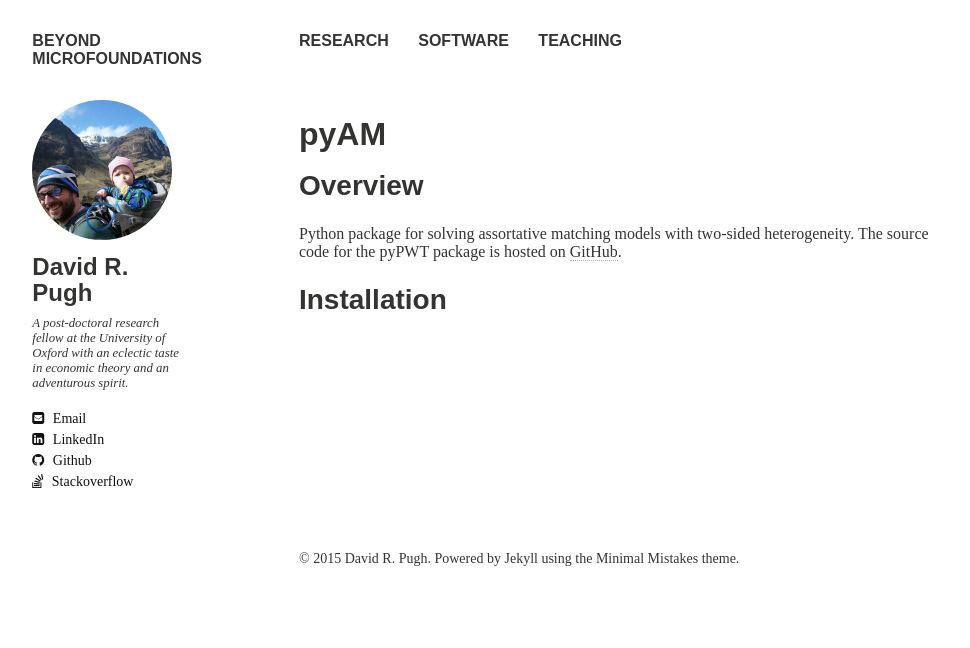
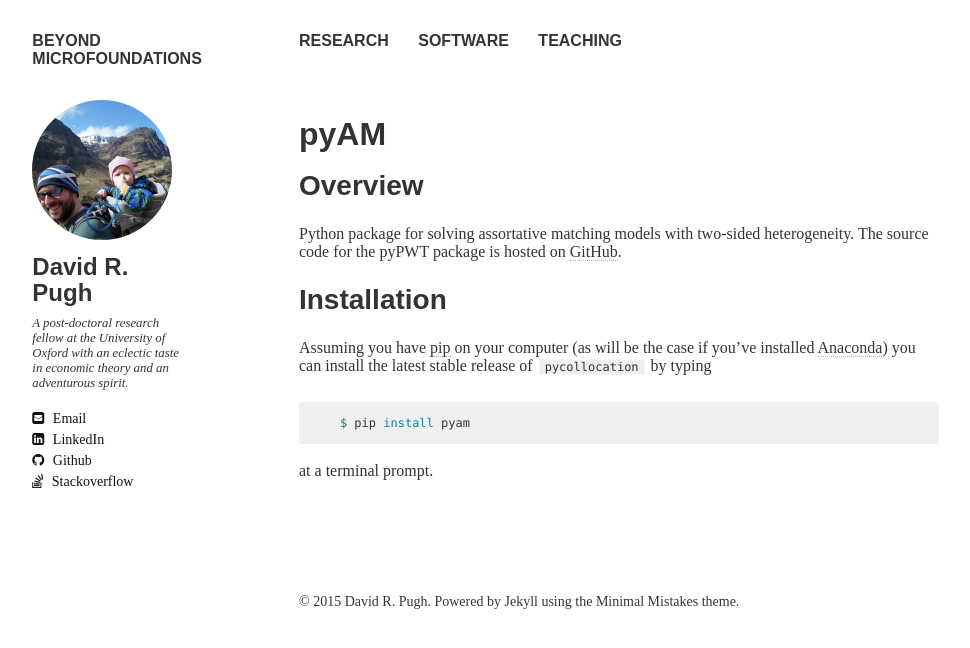
Before and after one commit to Lcpssm/davidrpugh.github.io, a Jekyll site: the page built from software/pyAM/index.md, in a window 1280 px wide. Shown: the top 648 px of the page, without its empty margins (21-991 px from the left). Built offline with Jekyll 4.4.1, drawn with Linux system fonts in a browser that asks for light colours; nearby versions of some CDN libraries; some web fonts are replaced.

Commit message:
Fixed typo.

```diff
--- a/software/pyAM/index.md
+++ b/software/pyAM/index.md
@@ -14,3 +14,11 @@ image:
 Python package for solving assortative matching models with two-sided heterogeneity. The source code for the pyPWT package is hosted on [GitHub](https://github.com/davidrpugh/pyAM).
 
 ## Installation
+
+Assuming you have [pip](https://pypi.python.org/pypi/pip) on your computer (as will be the case if you've installed [Anaconda](http://quant-econ.net/getting_started.html#installing-anaconda)) you can install the latest stable release of ``pycollocation`` by typing
+
+{% highlight bash %}
+    $ pip install pyam
+{% endhighlight %}
+
+at a terminal prompt.
```
